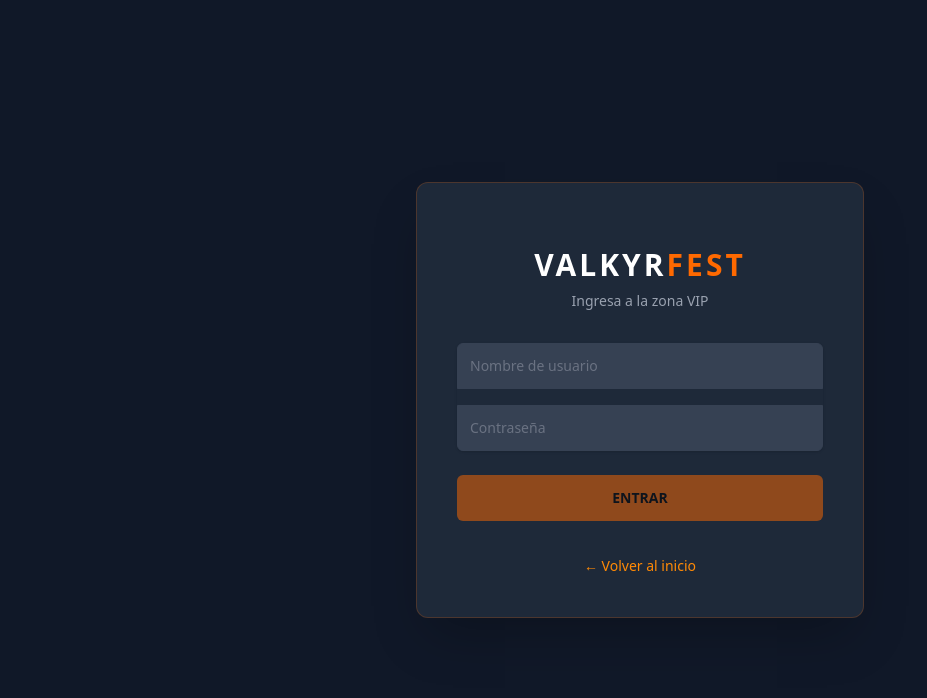
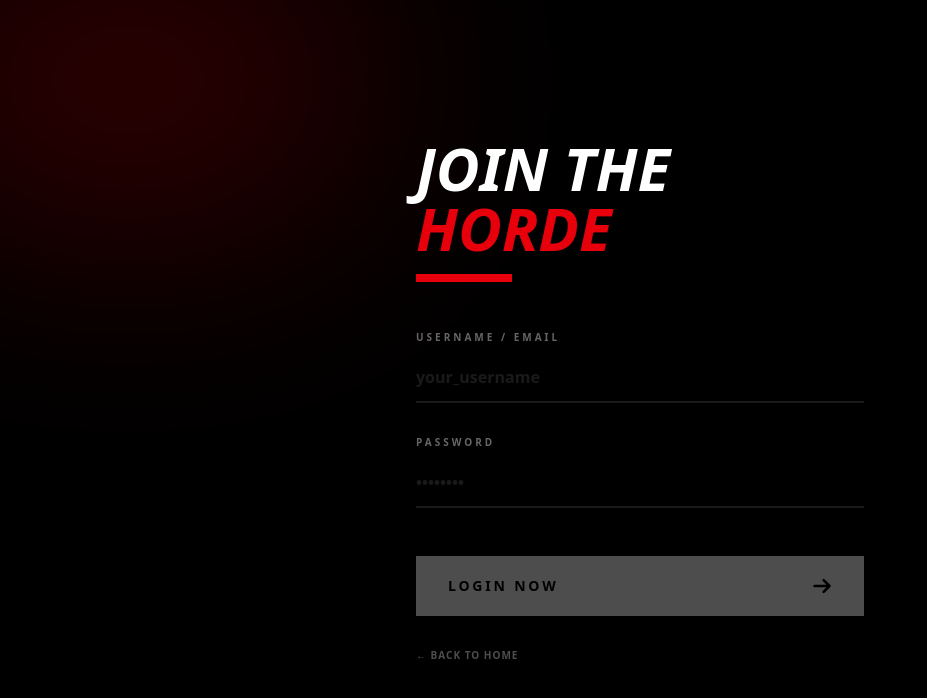
Before and after one commit to asa7ur/valkyria-frontend, an Angular app: page /login in a window 1280 px wide. Shown: the top 698 px of the page, without its empty margins (0-927 px from the left). Built offline with nearby package versions, Linux system fonts and the light colour scheme.

Commit message:
Fixing bugs and improving login UI

```diff
--- a/src/app/features/auth/login/login.html
+++ b/src/app/features/auth/login/login.html
@@ -1,48 +1,72 @@
-<div class="min-h-screen flex items-center justify-center bg-gray-900 px-4 py-12">
-  <div class="max-w-md w-full space-y-8 bg-gray-800 p-10 rounded-xl shadow-2xl border border-orange-500/20">
-    <div>
-      <h2 class="mt-6 text-center text-3xl font-extrabold text-white uppercase tracking-widest">
-        Valkyr<span class="text-orange-500">Fest</span>
+<div class="min-h-screen bg-black flex items-center justify-center px-6 relative overflow-hidden">
+
+  <div class="absolute top-0 left-0 w-full h-full opacity-20 pointer-events-none">
+    <div class="absolute top-[-10%] left-[-10%] w-[40%] h-[40%] bg-red-600 blur-[120px] rounded-full"></div>
+  </div>
+
+  <div class="w-full max-w-md z-10">
+    <div class="mb-12">
+      <h2 class="text-6xl font-black text-white uppercase italic leading-none">
+        Join the <br>
+        <span class="text-red-600">Horde</span>
       </h2>
-      <p class="mt-2 text-center text-sm text-gray-400">
-        Ingresa a la zona VIP
-      </p>
+      <div class="h-2 w-24 bg-red-600 mt-4"></div>
     </div>
 
-    <form class="mt-8 space-y-6" [formGroup]="loginForm" (ngSubmit)="onSubmit()">
-      <div class="rounded-md shadow-sm -space-y-px">
-        <div class="mb-4">
-          <label for="username" class="sr-only">Usuario</label>
-          <input formControlName="username" id="username" type="text" required
-                 class="appearance-none rounded-none relative block w-full px-3 py-3 border border-gray-700 placeholder-gray-500 text-white bg-gray-700 rounded-t-md focus:outline-none focus:ring-orange-500 focus:border-orange-500 focus:z-10 sm:text-sm"
-                 placeholder="Nombre de usuario">
-        </div>
-        <div>
-          <label for="password" class="sr-only">Contraseña</label>
-          <input formControlName="password" id="password" type="password" required
-                 class="appearance-none rounded-none relative block w-full px-3 py-3 border border-gray-700 placeholder-gray-500 text-white bg-gray-700 rounded-b-md focus:outline-none focus:ring-orange-500 focus:border-orange-500 focus:z-10 sm:text-sm"
-                 placeholder="Contraseña">
-        </div>
+    @if (errorMessage()) {
+      <div
+        class="bg-red-600/20 border border-red-600 text-red-500 p-4 mb-6 text-xs font-bold uppercase tracking-widest">
+        {{ errorMessage() }}
+      </div>
+    }
+
+    <form [formGroup]="loginForm" (ngSubmit)="onSubmit()" class="space-y-8">
+      <div class="relative group">
+        <label
+          class="block text-[10px] font-black uppercase tracking-[0.3em] text-white/40 mb-2 group-focus-within:text-red-500 transition-colors">
+          Username / Email
+        </label>
+        <input
+          type="text"
+          formControlName="username"
+          placeholder="your_username"
+          class="w-full bg-transparent border-b-2 border-white/10 py-3 text-white placeholder:text-white/10 focus:outline-none focus:border-red-600 transition-all font-bold"
+        >
       </div>
 
-      @if (errorMessage()) {
-        <div class="text-red-500 text-sm text-center font-medium bg-red-500/10 py-2 rounded">
-          {{ errorMessage() }}
-        </div>
-      }
+      <div class="relative group">
+        <label
+          class="block text-[10px] font-black uppercase tracking-[0.3em] text-white/40 mb-2 group-focus-within:text-red-500 transition-colors">
+          Password
+        </label>
+        <input
+          type="password"
+          formControlName="password"
+          placeholder="••••••••"
+          class="w-full bg-transparent border-b-2 border-white/10 py-3 text-white placeholder:text-white/10 focus:outline-none focus:border-red-600 transition-all font-bold"
+        >
+      </div>
 
-      <div>
-        <button type="submit" [disabled]="loginForm.invalid || isLoading()"
-                class="group relative w-full flex justify-center py-3 px-4 border border-transparent text-sm font-bold rounded-md text-black bg-orange-500 hover:bg-orange-600 focus:outline-none focus:ring-2 focus:ring-offset-2 focus:ring-orange-500 disabled:opacity-50 transition-all uppercase">
-          {{ isLoading() ? 'Procesando...' : 'Entrar' }}
+      <div class="pt-4">
+        <button
+          type="submit"
+          [disabled]="loginForm.invalid || isLoading()"
+          class="w-full bg-white text-black py-5 text-sm font-black uppercase tracking-[0.2em] hover:bg-red-600 hover:text-white disabled:opacity-30 disabled:hover:bg-white disabled:hover:text-black transition-all cursor-pointer flex justify-between items-center px-8 group"
+        >
+          <span>{{ isLoading() ? 'Authenticating...' : 'Login Now' }}</span>
+          @if (!isLoading()) {
+            <svg xmlns="http://www.w3.org/2000/svg"
+                 class="h-5 w-5 transform group-hover:translate-x-2 transition-transform" fill="none"
+                 viewBox="0 0 24 24" stroke="currentColor">
+              <path stroke-linecap="round" stroke-linejoin="round" stroke-width="3" d="M14 5l7 7m0 0l-7 7m7-7H3"/>
+            </svg>
+          }
         </button>
       </div>
     </form>
 
-    <div class="text-center">
-      <a routerLink="/" class="text-orange-400 hover:text-orange-300 text-sm font-medium">
-        ← Volver al inicio
-      </a>
+    <div class="mt-8 flex justify-between items-center text-[10px] font-bold uppercase tracking-widest">
+      <a routerLink="/" class="text-white/30 hover:text-white transition-colors">← Back to Home</a>
     </div>
   </div>
 </div>
--- a/src/app/features/auth/login/login.ts
+++ b/src/app/features/auth/login/login.ts
@@ -14,9 +14,12 @@ export class Login {
   private authService = inject(AuthService);
   private router = inject(Router);
 
+  // Señales para manejar el estado de la interfaz
   errorMessage = signal<string | null>(null);
   isLoading = signal<boolean>(false);
 
+  // Definición del formulario reactivo
+  // Asegúrate de que en el HTML uses formControlName="username"
   loginForm = this.fb.group({
     username: ['', [Validators.required]],
     password: ['', [Validators.required, Validators.minLength(4)]]
@@ -31,6 +34,7 @@ export class Login {
 
       this.authService.login(credentials).subscribe({
         next: () => {
+          // Redirección al inicio tras un login exitoso
           this.router.navigate(['/']);
         },
         error: (err) => {
@@ -39,6 +43,9 @@ export class Login {
           console.error('Login error:', err);
         }
       });
+    } else {
+      // Si el formulario no es válido, marcamos los campos para mostrar errores
+      this.loginForm.markAllAsTouched();
     }
   }
 }
--- a/src/app/features/profile/pages/my-orders/my-orders.html
+++ b/src/app/features/profile/pages/my-orders/my-orders.html
@@ -4,25 +4,41 @@
       Mis Pedidos
     </h1>
 
-    @if (loading) {
-      <p class="text-white animate-pulse">Cargando tu historial...</p>
-    } @else if (orders.length === 0) {
+    @if (loading()) {
+      <div class="flex flex-col items-center justify-center py-20 gap-4">
+        <div class="w-12 h-12 border-4 border-red-600 border-t-transparent rounded-full animate-spin"></div>
+        <p class="text-white animate-pulse uppercase font-bold tracking-widest text-xs">
+          Cargando tu historial...
+        </p>
+      </div>
+    } @else if (orders().length === 0) {
       <div class="bg-zinc-900 p-12 text-center border border-white/10">
-        <p class="text-white/50 uppercase font-bold italic">Aún no has realizado ningún pedido</p>
+        <p class="text-white/50 uppercase font-bold italic mb-6">Aún no has realizado ningún pedido</p>
+        <a routerLink="/purchase"
+           class="bg-white text-black px-8 py-3 font-black uppercase text-sm hover:bg-red-600 hover:text-white transition-all inline-block">
+          Comprar Tickets Ahora
+        </a>
       </div>
     } @else {
       <div class="space-y-6">
-        @for (order of orders; track order.id) {
+        @for (order of orders(); track order.id) {
           <div
-            class="bg-zinc-900 border-l-4 border-red-600 p-6 flex flex-col md:flex-row justify-between items-center gap-6">
+            class="bg-zinc-900 border-l-4 border-red-600 p-6 flex flex-col md:flex-row justify-between items-center gap-6 hover:bg-zinc-800/50 transition-colors group">
+
             <div>
-              <p class="text-white/40 text-xs font-black uppercase tracking-widest">Pedido #{{ order.id }}</p>
-              <h3 class="text-2xl font-black text-white uppercase">{{ order.orderDate | date:'dd MMM yyyy' }}</h3>
-              <p class="text-red-500 font-bold">{{ order.totalPrice }}€</p>
+              <p class="text-white/40 text-xs font-black uppercase tracking-widest">
+                Pedido #{{ order.id }}
+              </p>
+              <h3 class="text-2xl font-black text-white uppercase">
+                {{ order.orderDate | date:'dd MMM yyyy' }}
+              </h3>
+              <p class="text-red-500 font-bold text-xl">
+                {{ order.totalPrice }}€
+              </p>
             </div>
 
-            <div class="flex items-center gap-8">
-              <div class="text-right hidden md:block">
+            <div class="flex items-center gap-8 w-full md:w-auto justify-between md:justify-end">
+              <div class="text-right">
                 <p class="text-white/40 text-[10px] uppercase font-black">Estado</p>
                 <span [class]="order.status === 'PAID' ? 'text-green-500' : 'text-yellow-500'"
                       class="font-black uppercase italic">
@@ -31,7 +47,7 @@
               </div>
 
               <button
-                class="bg-white text-black px-6 py-2 font-black uppercase text-sm hover:bg-red-600 hover:text-white transition-all">
+                class="bg-white text-black px-6 py-2 font-black uppercase text-sm group-hover:bg-red-600 group-hover:text-white transition-all cursor-pointer">
                 Ver Detalles
               </button>
             </div>
--- a/src/app/features/profile/pages/my-orders/my-orders.ts
+++ b/src/app/features/profile/pages/my-orders/my-orders.ts
@@ -1,25 +1,32 @@
-import {Component, inject, OnInit} from '@angular/core';
+import {Component, inject, OnInit, signal} from '@angular/core';
 import {CommonModule} from '@angular/common';
 import {OrderService} from '../../../../core/services/order.service';
 import {OrderResponse} from '../../../../core/models/order.model';
+import {RouterLink} from '@angular/router';
 
 @Component({
   selector: 'app-my-orders',
-  imports: [CommonModule],
+  imports: [CommonModule, RouterLink],
   templateUrl: './my-orders.html'
 })
 export class MyOrders implements OnInit {
   private orderService = inject(OrderService);
-  orders: OrderResponse[] = [];
-  loading = true;
+
+  // Usamos signals para asegurar la actualización de la UI
+  orders = signal<OrderResponse[]>([]);
+  loading = signal(true);
 
   ngOnInit() {
     this.orderService.getUserOrders().subscribe({
       next: (data) => {
-        this.orders = data;
-        this.loading = false;
+        console.log('Pedidos recibidos:', data);
+        this.orders.set(data); // Actualizamos el signal
+        this.loading.set(false); // La UI reaccionará instantáneamente
       },
-      error: () => this.loading = false
+      error: (err) => {
+        console.error('Error:', err);
+        this.loading.set(false);
+      }
     });
   }
 }
```
Also changed, not shown: src/app/layout/header/header.html (+27 -25 lines).
